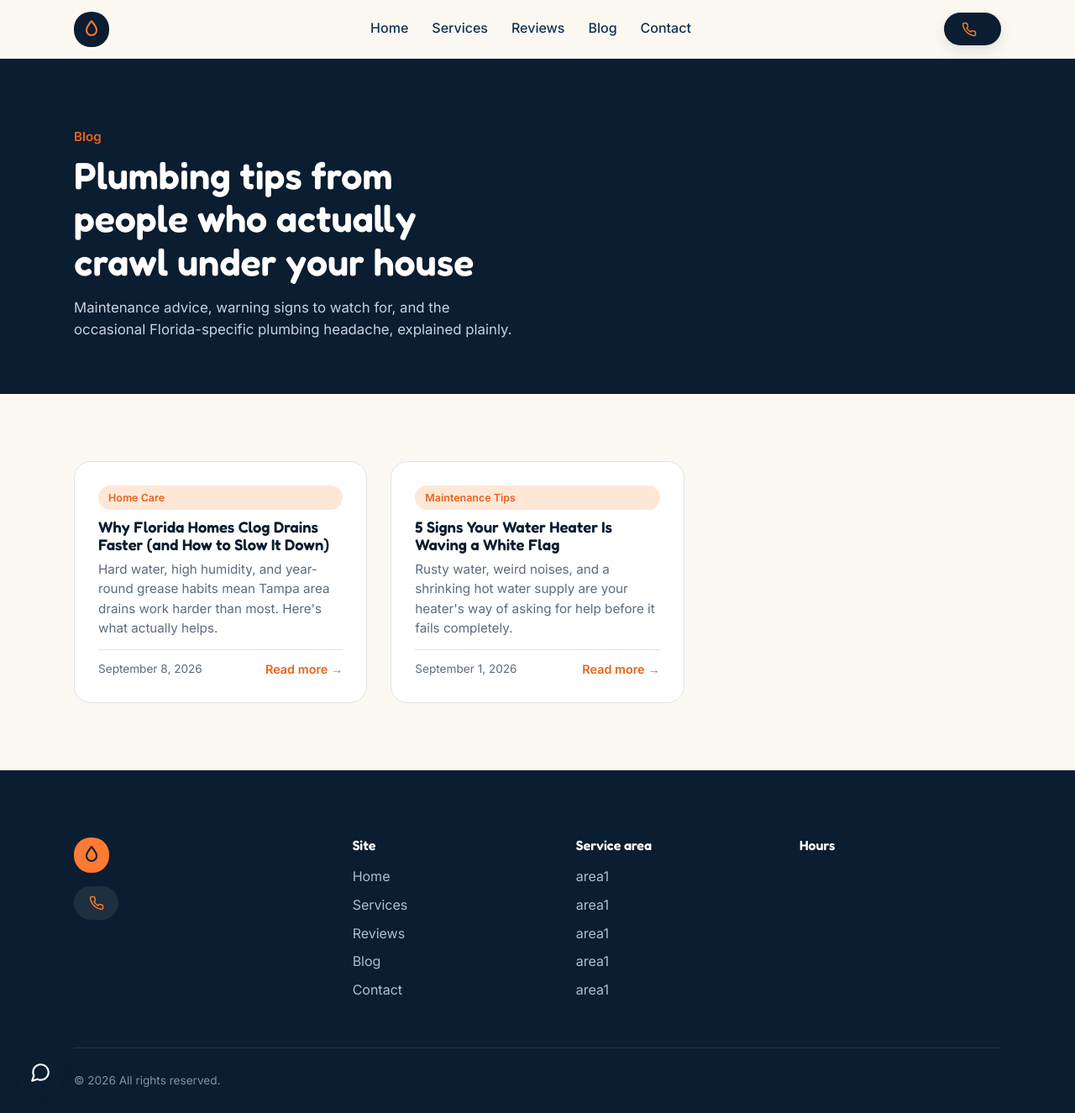
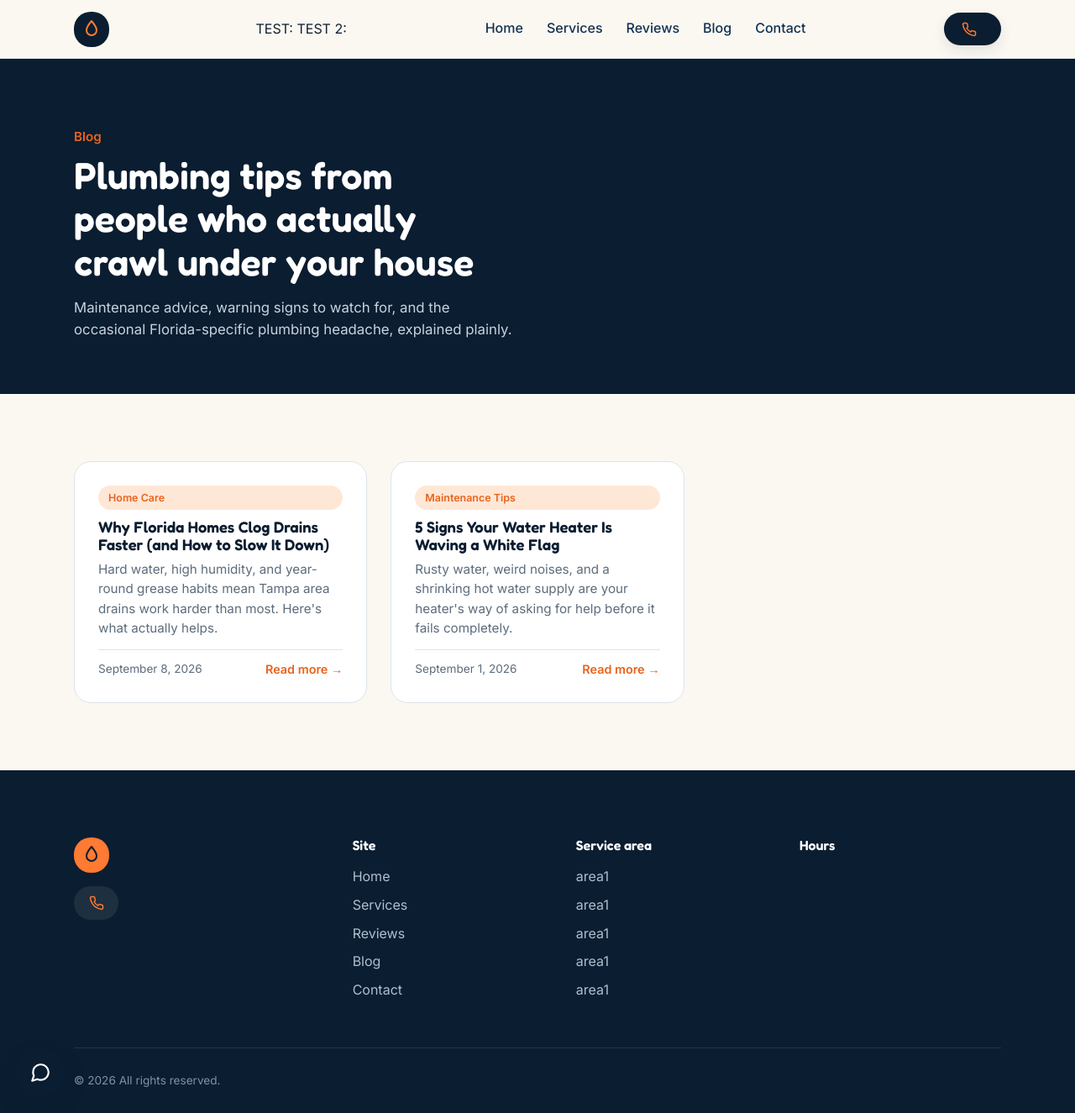
Before and after one commit to dcruz3126/website-demos, a Jekyll site: the page built from gulfside/blog.html, in a window 1280 px wide and 1325 px high. Shown: the whole window at 84% size. Built offline with Jekyll 4.4.1, drawn with Linux system fonts in a browser that asks for light colours.

Commit message:
test header

```diff
--- a/_includes/gulfside/header.html
+++ b/_includes/gulfside/header.html
@@ -6,6 +6,10 @@
       </span>
       {{ site.data.gulfside.business.name_first }} <em>{{ site.data.gulfside.business.name_emphasis }}</em>
     </a>
+
+  TEST: {{ site.data.gulfside.business.name_first }}
+  TEST 2: {{ site.data.gulfside.business.name_emphasis }}
+
     <nav class="main-nav" id="mainNav">
       <a href="index.html">Home</a>
       <a href="services.html">Services</a>
```
